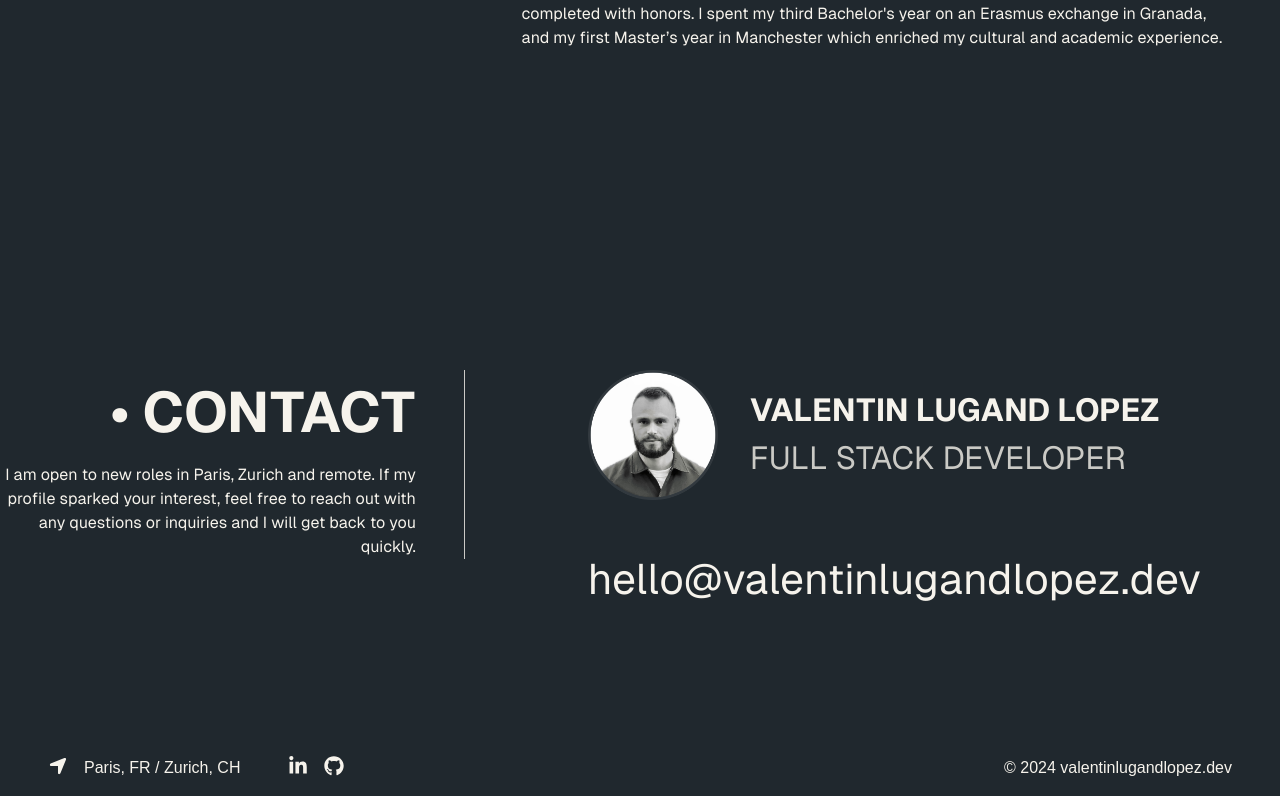
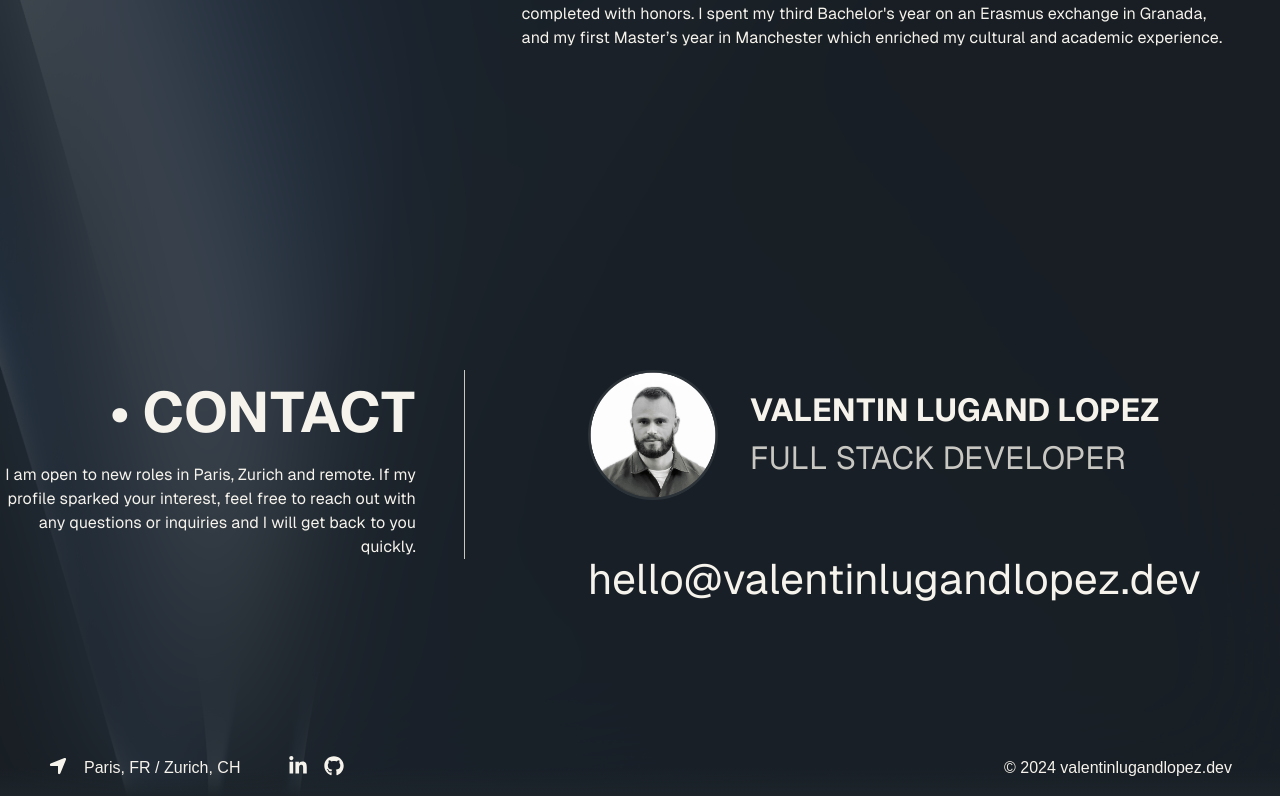
Before and after one commit to valentinllpz/portefolio_v2, a Next.js app: page / in a window 1280 px wide. Shown: the part 3410-4206 px from the top of the page. Built offline with nearby package versions, Linux system fonts and the light colour scheme.

Commit message:
blurred bg

```diff
--- a/src/app/components/Footer.tsx
+++ b/src/app/components/Footer.tsx
@@ -5,7 +5,7 @@ import { FaGithub } from "react-icons/fa6";
 
 const Footer: React.FC = () => {
   return (
-    <footer className="flex flex-row items-center justify-between w-full px-4 lg:px-12 py-4">
+    <footer className="flex flex-row items-center justify-between w-full px-4 lg:px-12 py-4 bg-gradient-to-t from-dark to-transparent to-50%">
       <div className="flex flex-row space-x-12">
         <div className="flex flex-row space-x-4">
           <FaLocationArrow size={20} />
--- a/src/app/components/Navbar.tsx
+++ b/src/app/components/Navbar.tsx
@@ -10,7 +10,7 @@ const Navbar: React.FC = () => {
   const [openMobileMenu, setOpenMobileMenu] = React.useState(false);
 
   return (
-    <nav className="fixed flex justify-between items-center w-full z-20 h-16 px-4 lg:px-12 bg-dark/[0.8] backdrop-blur-2xl">
+    <nav className="fixed flex justify-between items-center w-full z-20 h-16 px-4 lg:px-12 bg-gradient-to-b from-dark to-transparent">
       <Link
         href="/"
         onClick={() => setOpenMobileMenu(false)}
--- a/src/app/globals.css
+++ b/src/app/globals.css
@@ -2,26 +2,6 @@
 @tailwind components;
 @tailwind utilities;
 
-:root {
-  --background: #ffffff;
-  --foreground: #171717;
-}
-
-@media (prefers-color-scheme: dark) {
-  :root {
-    --background: #0a0a0a;
-    --foreground: #ededed;
-  }
-}
-
 body {
-  color: var(--foreground);
-  background: var(--background);
   font-family: Arial, Helvetica, sans-serif;
 }
-
-@layer utilities {
-  .text-balance {
-    text-wrap: balance;
-  }
-}
--- a/src/app/layout.tsx
+++ b/src/app/layout.tsx
@@ -52,11 +52,13 @@ export default function RootLayout({
   return (
     <html lang="en">
       <body
-        className={`${geistSans.variable} ${geistMono.variable} antialiased bg-dark text-light scroll-smooth`}
+        className={`${geistSans.variable} ${geistMono.variable} antialiased bg-dark text-light scroll-smooth bg-[url('/images/bg1.jpg')]`}
       >
         <Navbar />
-        <main>{children}</main>
-        <Footer />
+        <div className="bg-dark/80 backdrop-blur-3xl">
+          <main>{children}</main>
+          <Footer />
+        </div>
       </body>
     </html>
   );
--- a/tailwind.config.ts
+++ b/tailwind.config.ts
@@ -8,7 +8,7 @@ const config: Config = {
   ],
   theme: {
     colors: {
-      dark: "#20282E",
+      dark: "#1D252B",
       light: "#F6F3EC",
       transparent: "#FFFFFF00",
       "primary-blue": "#487ADA",
```
Also changed, not shown: public/images/bg1.jpg (added).
